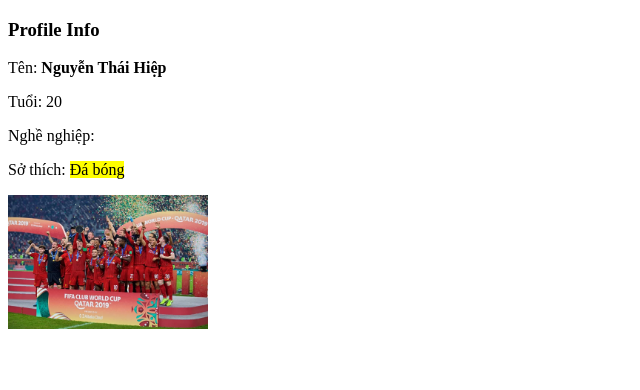
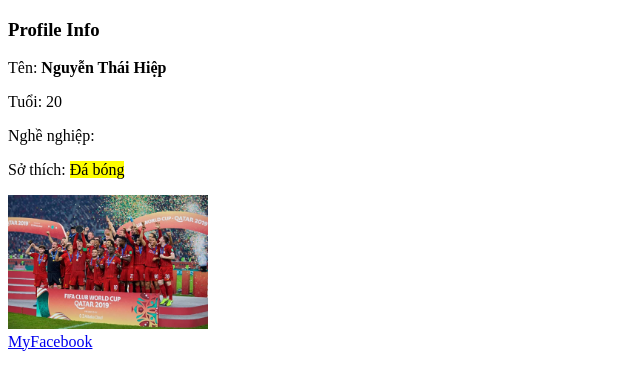
Before and after one commit to iamsida/zep.github.io, a plain HTML site: page index.html in a window 1280 px wide. Shown: the whole page, without its empty margins (0-640 px from the left). Drawn offline with Linux system fonts and the light colour scheme.

Commit message:
Add link Facebook

```diff
--- a/index.html
+++ b/index.html
@@ -12,5 +12,7 @@
     <p>Nghề nghiệp: <i></i></p>
     <p>Sở thích: <mark>Đá bóng</mark></p>
     <img width="200px" src="images/liv.jpg" alt="ảnh Liv">
+    <br>
+    <a href="https://www.facebook.com/zepsinoda"> MyFacebook</a>
 </body>
 </html>
```
